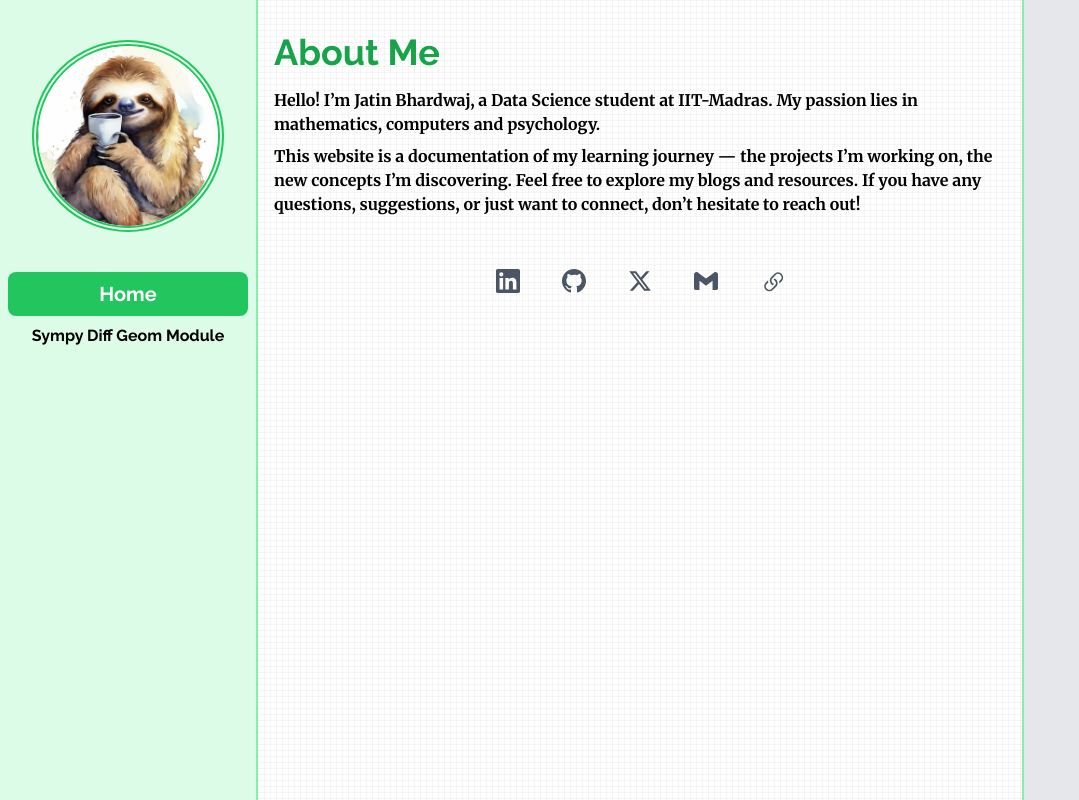
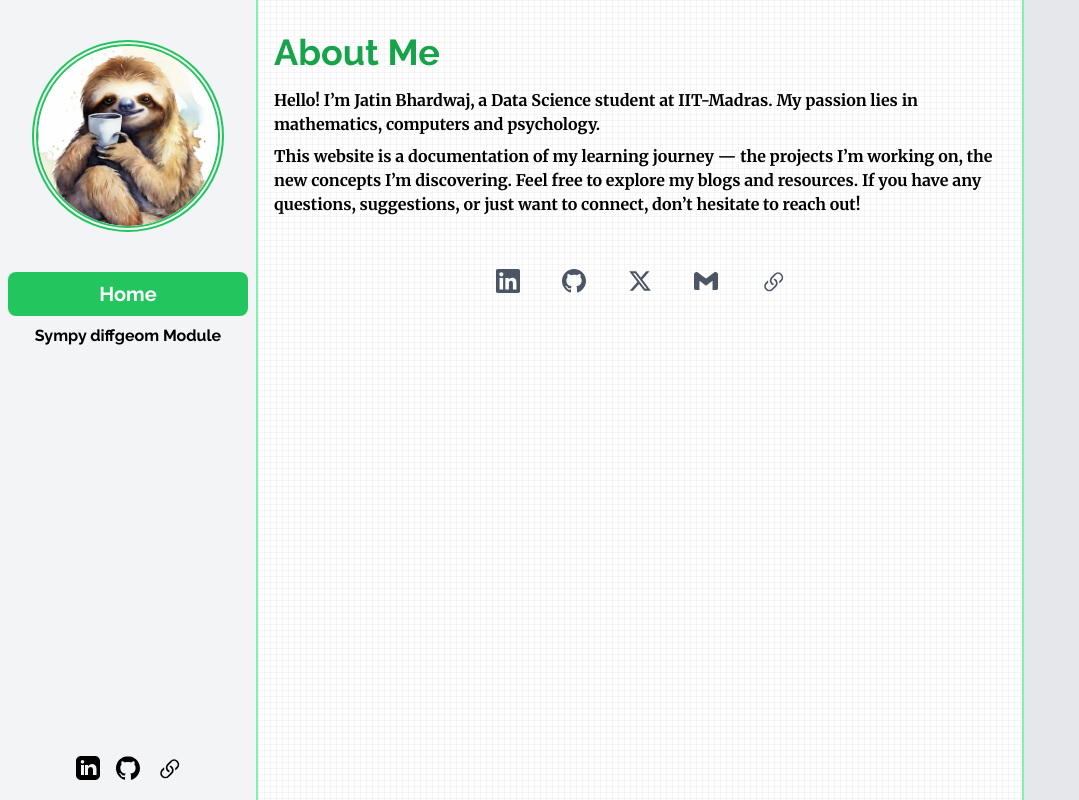
Before and after one commit to Jatinbhardwaj-093/JB-blog, a Vue app: page / in a window 1280 px wide. Shown: the whole page, without its empty margins (0-1079 px from the left). Built offline with nearby package versions, Linux system fonts and the light colour scheme.

Commit message:
social links

```diff
--- a/src/NavigatePanel.vue
+++ b/src/NavigatePanel.vue
@@ -1,5 +1,5 @@
 <template>
-    <div class="flex flex-col items-center bg-green-100 h-screen">
+    <div class="flex flex-col items-center bg-gray-100 h-screen">
         <!-- profile section -->
         <div class="border-green-500 border-2 rounded-full h-48 w-48 p-0.5 mt-10">
             <div class="rounded-full bg-inherit border-2 border-green-500 w-full h-full">
@@ -21,8 +21,28 @@
                 class="w-60 p-2 cursor-pointer text-center text-md font-bold font-raleway"
                 @click="selectItem('SympyDiffGeom_Module')"
             >
-                Sympy Diff Geom Module
+                Sympy diffgeom Module
             </p>
+        </div>
+
+        <!-- social media section -->
+        <div class="flex flex-row items-center mt-10 mb-5 space-x-4">
+            <a href="https://www.linkedin.com/in/jatin-bhardwaj-b5962921a/" rel="noopener noreferrer" target="_blank" aria-label="LinkedIn" class="hover:text-green-400">
+                <svg class="w-6 h-6" viewBox="0 0 24 24" fill="currentColor" xmlns="http://www.w3.org/2000/svg">
+                    <path d="M19 0h-14c-2.76 0-5 2.24-5 5v14c0 2.76 2.24 5 5 5h14c2.76 0 5-2.24 5-5v-14c0-2.76-2.24-5-5-5zm-11 19h-3v-10h3v10zm-1.5-11.5c-.966 0-1.75-.784-1.75-1.75s.784-1.75 1.75-1.75 1.75.784 1.75 1.75-.784 1.75-1.75 1.75zm13.5 11.5h-3v-5.5c0-1.381-1.119-2.5-2.5-2.5s-2.5 1.119-2.5 2.5v5.5h-3v-10h3v1.5c.878-1.314 2.356-2.5 4-2.5 2.485 0 4.5 2.015 4.5 4.5v6.5z"/>
+                </svg>
+            </a>
+            <a href="https://github.com/Jatinbhardwaj-093" rel="noopener noreferrer" target="_blank" aria-label="GitHub" class="hover:text-green-400">
+                <svg class="w-6 h-6" viewBox="0 0 24 24" fill="currentColor" xmlns="http://www.w3.org/2000/svg">
+                    <path d="M12 .297c-6.63 0-12 5.373-12 12 0 5.303 3.438 9.8 8.205 11.387.6.113.82-.258.82-.577 0-.285-.01-1.04-.015-2.04-3.338.724-4.042-1.61-4.042-1.61-.546-1.387-1.333-1.757-1.333-1.757-1.09-.744.083-.729.083-.729 1.205.084 1.838 1.236 1.838 1.236 1.07 1.835 2.809 1.305 3.495.998.108-.775.418-1.305.76-1.605-2.665-.305-5.466-1.335-5.466-5.93 0-1.31.47-2.38 1.235-3.22-.135-.303-.54-1.523.105-3.176 0 0 1.005-.322 3.3 1.23.96-.267 1.98-.399 3-.405 1.02.006 2.04.138 3 .405 2.28-1.552 3.285-1.23 3.285-1.23.645 1.653.24 2.873.12 3.176.765.84 1.23 1.91 1.23 3.22 0 4.61-2.805 5.62-5.475 5.92.435.375.81 1.102.81 2.222 0 1.606-.015 2.896-.015 3.286 0 .315.21.694.825.577 4.765-1.587 8.2-6.084 8.2-11.387 0-6.627-5.373-12-12-12z"/>
+                </svg>
+            </a>
+            <a href="https://jatinbhardwaj-093.github.io/JB-Portfolio/" rel="noopener noreferrer" target="_blank" aria-label="Portfolio" class="hover:text-green-400">
+                <svg class="w-6 h-6" viewBox="0 0 14 14" fill="currentColor" xmlns="http://www.w3.org/2000/svg">
+                    <path d="M4.715 6.542 3.343 7.914a3 3 0 1 0 4.243 4.243l1.828-1.829A3 3 0 0 0 8.586 5.5L8 6.086a1 1 0 0 0-.154.199 2 2 0 0 1 .861 3.337L6.88 11.45a2 2 0 1 1-2.83-2.83l.793-.792a4 4 0 0 1-.128-1.287z"/>
+                    <path d="M6.586 4.672A3 3 0 0 0 7.414 9.5l.775-.776a2 2 0 0 1-.896-3.346L9.12 3.55a2 2 0 1 1 2.83 2.83l-.793.792c.112.42.155.855.128 1.287l1.372-1.372a3 3 0 1 0-4.243-4.243z"/>
+                </svg>
+            </a>
         </div>
     </div>
 </template>
```
